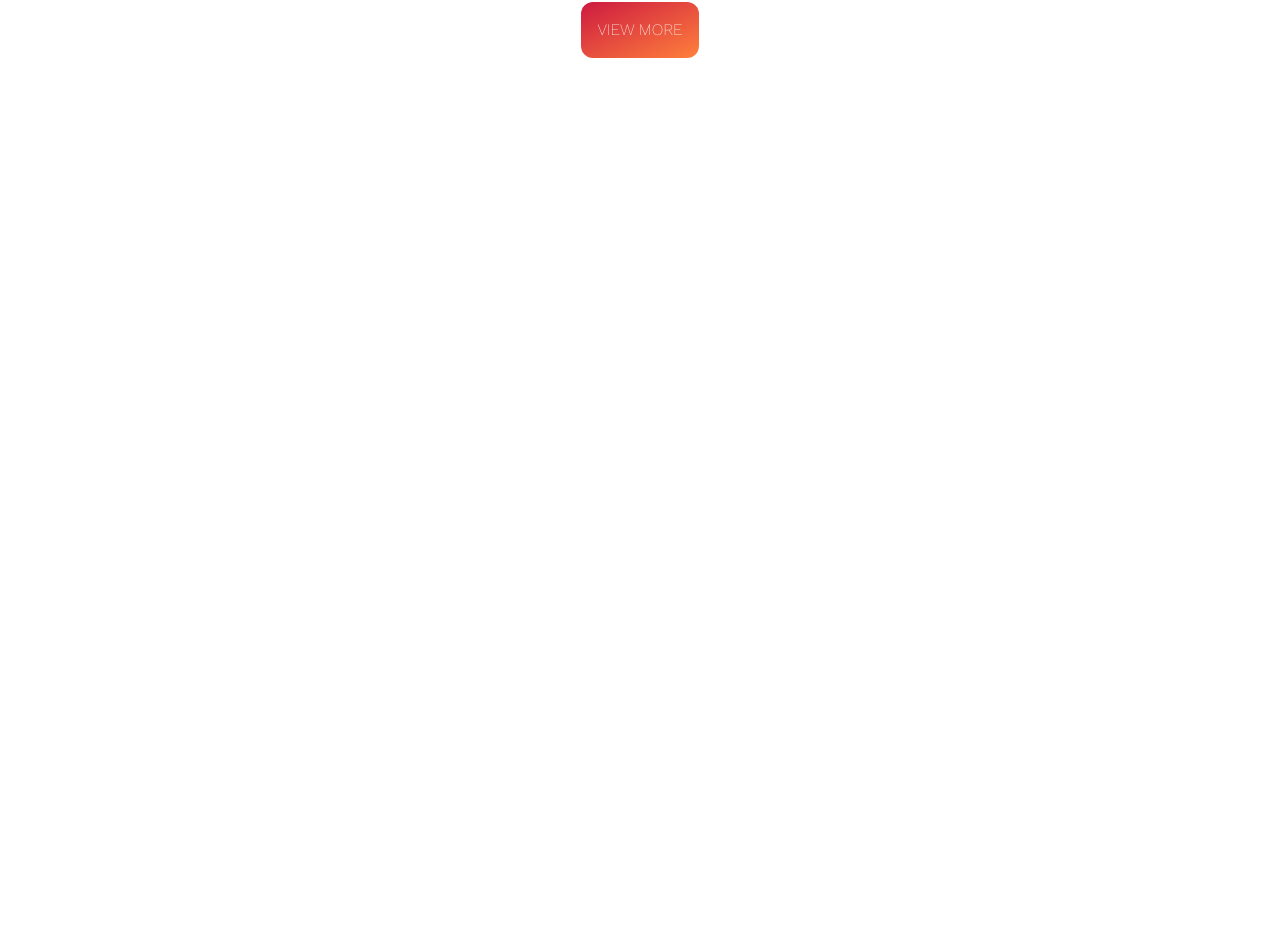
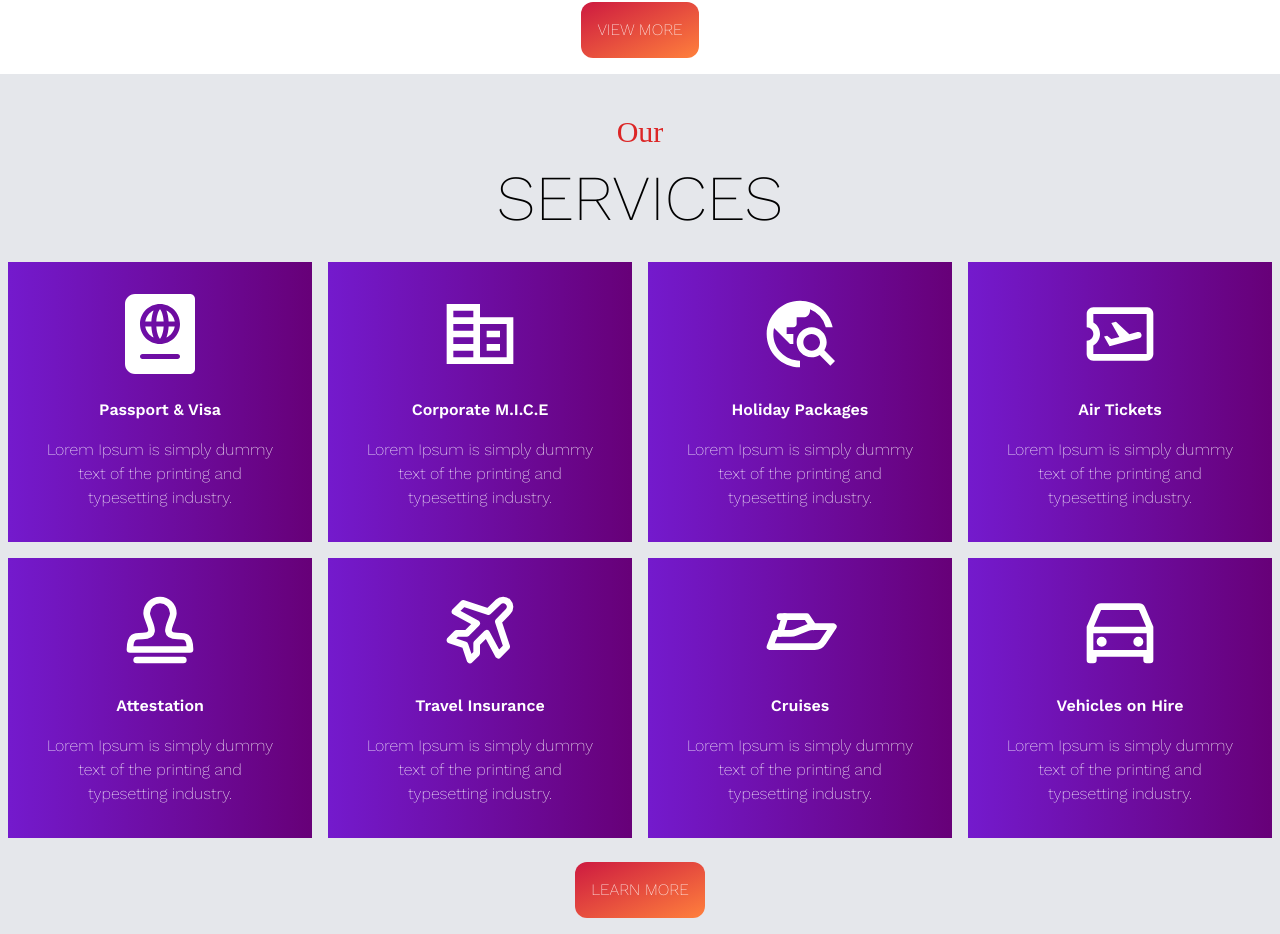
Before and after one commit to Valeron-T/seeworld, a React (Vite) app: page / in a window 1280 px wide. Shown: the part 1618-2552 px from the top of the page. Before the commit the page ends 1692 px from the top, so only its background shows below. Built offline with nearby package versions, Linux system fonts and the light colour scheme; a web font is replaced by a local one.

Commit message:
Services completed

```diff
--- a/index.html
+++ b/index.html
@@ -4,7 +4,7 @@
     <meta charset="UTF-8" />
     <link rel="icon" type="image/svg+xml" href="/vite.svg" />
     <meta name="viewport" content="width=device-width, initial-scale=1.0" />
-    <title>Vite + React</title>
+    <title>Seeworld Destinations</title>
   </head>
   <body>
     <div id="root"></div>
--- a/src/pages/Home.jsx
+++ b/src/pages/Home.jsx
@@ -6,9 +6,24 @@ import { RxChevronDown } from 'react-icons/rx'
 import { SlLocationPin } from "react-icons/sl"
 import { BsCalendar4Week } from "react-icons/bs"
 import { TfiSearch } from "react-icons/tfi"
+import { RiCarLine } from "react-icons/ri"
+import { TbRubberStamp, TbPlaneTilt, TbSpeedboat } from "react-icons/tb"
+import { FaPassport } from "react-icons/fa"
+import { MdOutlineCorporateFare, MdOutlineAirplaneTicket, MdOutlineTravelExplore } from "react-icons/md"
 import 'animate.css';
 
 function Home() {
+    let services = [
+        { title: 'Passport & Visa', desc: "Lorem Ipsum is simply dummy text of the printing and typesetting industry. ", icon: FaPassport },
+        { title: 'Corporate M.I.C.E', desc: "Lorem Ipsum is simply dummy text of the printing and typesetting industry. ", icon: MdOutlineCorporateFare },
+        { title: 'Holiday Packages', desc: "Lorem Ipsum is simply dummy text of the printing and typesetting industry. ", icon: MdOutlineTravelExplore },
+        { title: 'Air Tickets', desc: "Lorem Ipsum is simply dummy text of the printing and typesetting industry. ", icon: MdOutlineAirplaneTicket },
+        { title: 'Attestation', desc: "Lorem Ipsum is simply dummy text of the printing and typesetting industry. ", icon: TbRubberStamp },
+        { title: 'Travel Insurance', desc: "Lorem Ipsum is simply dummy text of the printing and typesetting industry. ", icon: TbPlaneTilt },
+        { title: 'Cruises', desc: "Lorem Ipsum is simply dummy text of the printing and typesetting industry. ", icon: TbSpeedboat },
+        { title: 'Vehicles on Hire', desc: "Lorem Ipsum is simply dummy text of the printing and typesetting industry. ", icon: RiCarLine }
+    ]
+
     return (
         <div>
             {/* Hero section  */}
@@ -31,16 +46,17 @@ function Home() {
                                 <InfoCard icon={BsCalendar4Week} label={"Date"} data={"24 May, 2023"}></InfoCard>
                             </div>
                             <div className='flex flex-col justify-center'>
-                <Button style="" icon={TfiSearch}/>
+                                <Button style="" icon={TfiSearch} />
                             </div>
 
                         </div>
                     </div>
                 </div>
                 <div className="flex justify-center">
-            <RxChevronDown className='animate-bounce drop-shadow-[0_0_5px_rgba(0,0,0,0.8)] shadow-black text-[32px]'/>
+                    <RxChevronDown className='animate-bounce drop-shadow-[0_0_5px_rgba(0,0,0,0.8)] shadow-black text-[32px]' />
                 </div>
             </div>
+
             {/* Destinations */}
             <div className="flex flex-col text-center">
                 <h1 className='animate__animated animate__fadeInUp xl:text-8xl ss:text-3xl text-2xl font-cedarville pt-10 text-red-600 '>Our Top</h1>
@@ -48,25 +64,25 @@ function Home() {
                 {/* Large screen layout  */}
                 <div className="hidden sm:flex flex-row scale-95 font-waterbrush text-white xl:text-6xl md:text-3xl sm:text-2xl text-sm">
                     <div className='inline-block relative w-[50%] p-2'>
-                    <img src="./images/dubai-sq.jpg" className='transition ease-in-out delay-250 hover:brightness-[0.25] duration-600 brightness-50' alt=""/>
+                        <img src="./images/dubai-sq.jpg" className='transition ease-in-out delay-250 hover:brightness-[0.25] duration-600 brightness-50' alt="" />
                         <h1 className='absolute top-[45%] left-[42%]'>Dubai</h1>
                     </div>
                     <div className="flex h-[50%] w-[50%]">
                         <div className="grid grid-cols-2">
                             <div className="inline-block relative p-2">
-                            <img src="./images/singapore-sq.jpg" className='transition ease-in-out delay-250 hover:brightness-[0.25] duration-600 brightness-50' alt=""/>
+                                <img src="./images/singapore-sq.jpg" className='transition ease-in-out delay-250 hover:brightness-[0.25] duration-600 brightness-50' alt="" />
                                 <h1 className='absolute top-[45%] left-[38%]'>Singapore</h1>
                             </div>
                             <div className="inline-block relative p-2">
-                            <img src="./images/japan-sq.jpg" className='transition ease-in-out delay-250 hover:brightness-[0.25] duration-600 brightness-50' alt=""/>
+                                <img src="./images/japan-sq.jpg" className='transition ease-in-out delay-250 hover:brightness-[0.25] duration-600 brightness-50' alt="" />
                                 <h1 className='absolute top-[45%] left-[42%]'>Japan</h1>
                             </div>
                             <div className="inline-block relative p-2">
-                            <img src="./images/india-sq.jpg" className='transition ease-in-out delay-250 hover:brightness-[0.25] duration-600 brightness-50' alt=""/>
+                                <img src="./images/india-sq.jpg" className='transition ease-in-out delay-250 hover:brightness-[0.25] duration-600 brightness-50' alt="" />
                                 <h1 className='absolute top-[45%] left-[42%]'>India</h1>
                             </div>
                             <div className="inline-block relative p-2">
-                            <img src="./images/hungary-sq.jpg" className='transition ease-in-out delay-250 hover:brightness-[0.25] duration-600 brightness-50' alt=""/>
+                                <img src="./images/hungary-sq.jpg" className='transition ease-in-out delay-250 hover:brightness-[0.25] duration-600 brightness-50' alt="" />
                                 <h1 className='absolute top-[45%] left-[38%]'>Hungary</h1>
                             </div>
                         </div>
@@ -76,24 +92,42 @@ function Home() {
                 {/* Small screen layout */}
                 <div className="grid grid-cols-2 sm:hidden font-waterbrush text-white sm:text-3xl text-xl pb-4 scale-95">
                     <div className="inline-block relative p-2">
-                    <img src="./images/dubai-sq.jpg" className='transition ease-in-out delay-250 hover:brightness-[0.25] duration-600 brightness-50' alt=""/>
+                        <img src="./images/dubai-sq.jpg" className='transition ease-in-out delay-250 hover:brightness-[0.25] duration-600 brightness-50' alt="" />
                         <h1 className='absolute top-[45%] left-[38%]'>Dubai</h1>
                     </div>
                     <div className="inline-block relative p-2">
-                    <img src="./images/singapore-sq.jpg" className='transition ease-in-out delay-250 hover:brightness-[0.25] duration-600 brightness-50' alt=""/>
+                        <img src="./images/singapore-sq.jpg" className='transition ease-in-out delay-250 hover:brightness-[0.25] duration-600 brightness-50' alt="" />
                         <h1 className='absolute top-[45%] left-[38%]'>Singapore</h1>
                     </div>
                     <div className="inline-block relative p-2">
-                    <img src="./images/japan-sq.jpg" className='transition ease-in-out delay-250 hover:brightness-[0.25] duration-600 brightness-50' alt=""/>
+                        <img src="./images/japan-sq.jpg" className='transition ease-in-out delay-250 hover:brightness-[0.25] duration-600 brightness-50' alt="" />
                         <h1 className='absolute top-[45%] left-[40%]'>Japan</h1>
                     </div>
                     <div className="inline-block relative p-2">
-                    <img src="./images/hungary-sq.jpg" className='transition ease-in-out delay-250 hover:brightness-[0.25] duration-600 brightness-50' alt=""/>
+                        <img src="./images/hungary-sq.jpg" className='transition ease-in-out delay-250 hover:brightness-[0.25] duration-600 brightness-50' alt="" />
                         <h1 className='absolute top-[45%] left-[38%]'>Hungary</h1>
                     </div>
                 </div>
                 <div className='flex flex-row justify-center pb-4'>
-                <Button style="transition ease-in-out delay-150 hover:scale-110 duration-600 p-4 rounded-xl bg-gradient-to-br from-[#CD1A40] to-[#FF803C] text-white font-worksans font-extralight" text="View More"/>
+                    <Button style="transition ease-in-out delay-150 hover:scale-110 duration-600 p-4 rounded-xl bg-gradient-to-br from-[#CD1A40] to-[#FF803C] text-white font-worksans font-extralight" text="View More" />
+                </div>
+            </div>
+
+            {/* Services  */}
+            <div className="flex flex-col text-center bg-gray-200">
+                <h1 className='animate__animated animate__fadeInUp xl:text-8xl ss:text-3xl text-2xl font-cedarville pt-10 text-red-600 '>Our</h1>
+                <h1 className='animate__animated animate__fadeInUp xl:text-[8rem] ss:text-[4rem] uppercase text-[2rem] font-worksans font-extralight pb-2'>Services</h1>
+                <div className='grid sm:grid-cols-4 grid-cols-2 text-white pb-4'>
+                    {services.map((data) =>
+                        <div className='flex flex-col justify-center bg-gradient-to-r from-[#741ACD] to-[#670078] m-2'>
+                            {data.icon ? <data.icon className='text-9xl pt-8 py-4 self-center' /> : ""}
+                            <h2 className='font-worksans pt-2 font-semibold'>{data.title}</h2>
+                            <p className='font-worksans pb-8 py-4 font-extralight w-[75%] self-center'>{data.desc}</p>
+                        </div>
+                    )}
+                </div>
+                <div className='flex flex-row justify-center pb-4'>
+                    <Button style="transition ease-in-out delay-150 hover:scale-110 duration-600 p-4 rounded-xl bg-gradient-to-br from-[#CD1A40] to-[#FF803C] text-white font-worksans font-extralight" text="Learn More" />
                 </div>
             </div>
         </div>
```
Lines whose indentation alone changed are shown as unchanged.
